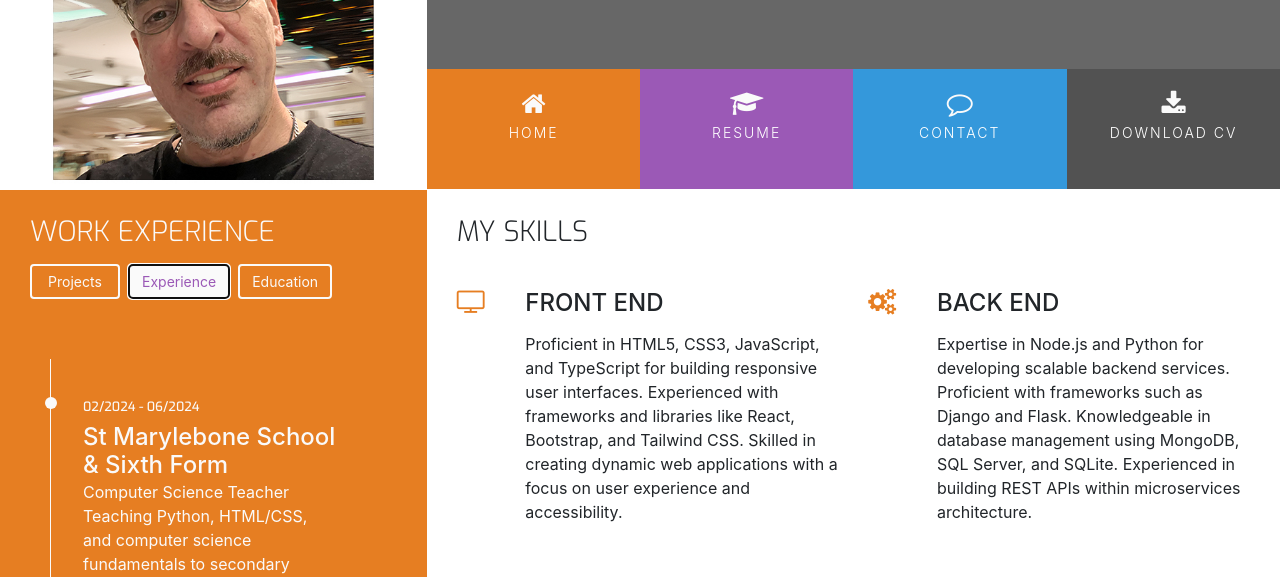
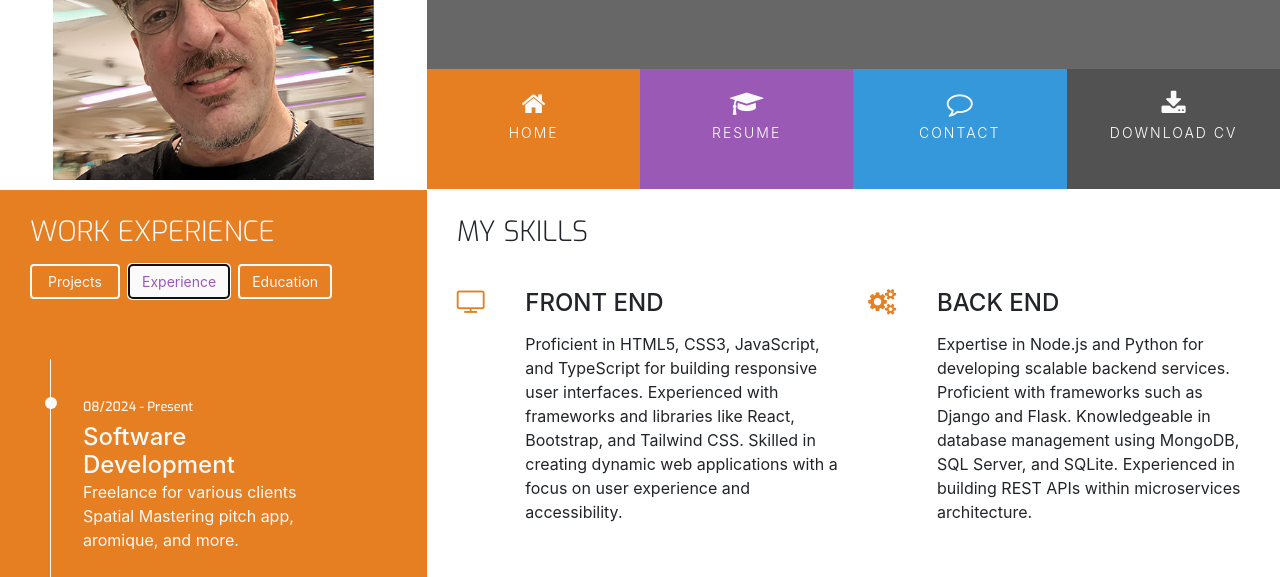
Before and after one commit to Moodyw03/GabrielPereiraPortfolio, a plain HTML site: page resume.html in a window 1280 px wide. Both pictures are taken after a click on the button "Experience". Shown: the part 170-747 px from the top of the page. Drawn offline with nearby package versions, Linux system fonts and the light colour scheme.

Commit message:
added experience data

```diff
--- a/resume.html
+++ b/resume.html
@@ -94,6 +94,11 @@
                     </div>
                 </div>
                 <div class="history-items" id="experience-history" style="display: none;">
+                    <div class="timeline-item" data-dates="08/2024 - Present">
+                        <h4>Software Development</h4>
+                        <p>Freelance for various clients</p>
+                        <p>Spatial Mastering pitch app, aromique, and more.</p>
+                    </div>
                     <div class="timeline-item" data-dates="02/2024 - 06/2024">
                         <h4>St Marylebone School & Sixth Form</h4>
                         <p>Computer Science Teacher</p>
@@ -109,7 +114,7 @@
                         <p>Music Technology and IT Tutor</p>
                         <p>Teaching music production software and basic programming concepts.</p>
                     </div>
-                    <div class="timeline-item" data-dates="06/2024 - Present">
+                    <div class="timeline-item" data-dates="06/2011 - Present">
                         <h4>Freelance Full Stack Web Developer</h4>
                         <p>Building custom web solutions and applications for various clients.</p>
                     </div>
```
